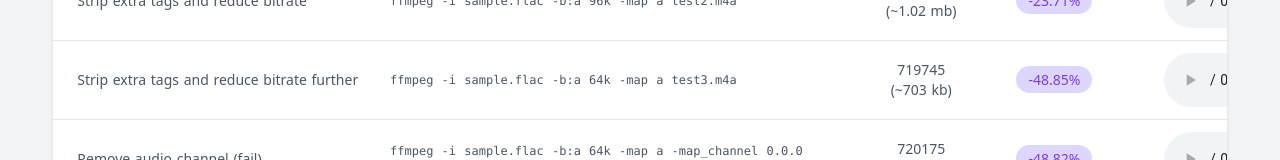
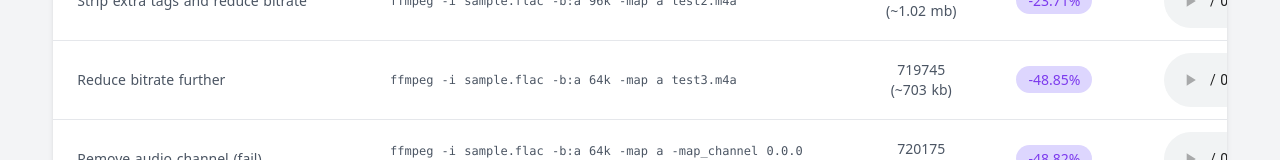
Before and after one commit to chadananda/compress-test, a Nuxt app: page / in a window 1280 px wide. Shown: the part 454-614 px from the top of the page. Built offline with nearby package versions, Linux system fonts and the light colour scheme.

Commit message:
updated tests

```diff
--- a/pages/index.vue
+++ b/pages/index.vue
@@ -2,7 +2,7 @@
   <div class="w-full h-full overflow-hidden">
     <div class="text-center">
 
-      <h1 class="title"> Voice Compression Challenge </h1>
+      <h1 class="title"> <a href="https://chadananda.github.io/compress-test/">Voice Compression Challenge</a> </h1>
 
       <h3 class="mb-5">
         <a href="/sample.flac" target="_blank" class="opacity-25 hover:opacity-75" download>
@@ -95,7 +95,7 @@ export default {
           script: "ffmpeg -i sample.flac -b:a 96k -map a test2.m4a",
         },
 
-        {desc: "Strip extra tags and reduce bitrate further",  size: 719745, src:'test3.m4a',
+        {desc: "Reduce bitrate further",  size: 719745, src:'test3.m4a',
           script: "ffmpeg -i sample.flac -b:a 64k -map a test3.m4a",
         },
 
@@ -134,6 +134,12 @@ export default {
           -filter_complex "compand=attacks=0:points=-80/-900|-45/-15|-27/-9|0/-7|20/-7:gain=5"
           test11.m4a`,
         },
+
+        // {desc: "Dynamic noise adjustment",  size: 550248, src:'test12.m4a',
+        //   script: `ffmpeg -i sample.flac -b:a 48k -map a
+        //   -c:v copy -c:a aac -b:a 48k -af "dynaudnorm, afade=t=in:ss=0:d=0.5"
+        //   test12.m4a`,
+        // },
 
       ],
     }
```
Also changed, not shown: 1 other file (tests, documents, lock files or other folders).
